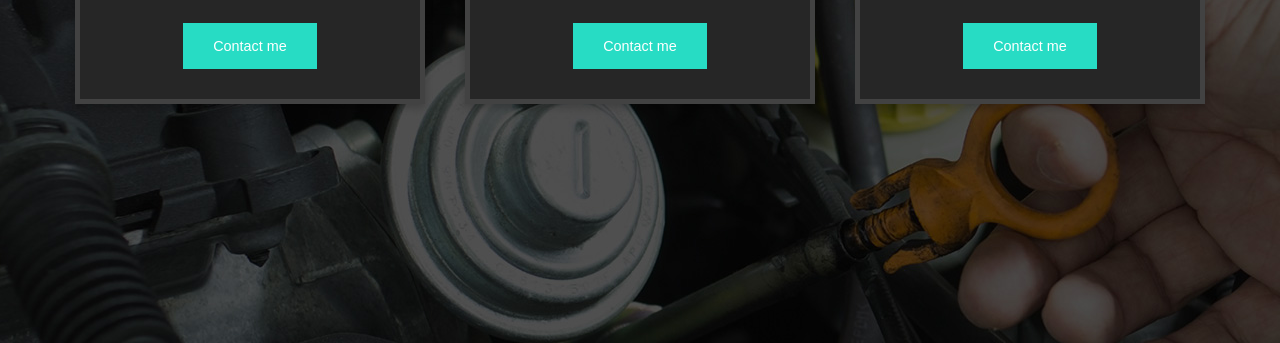
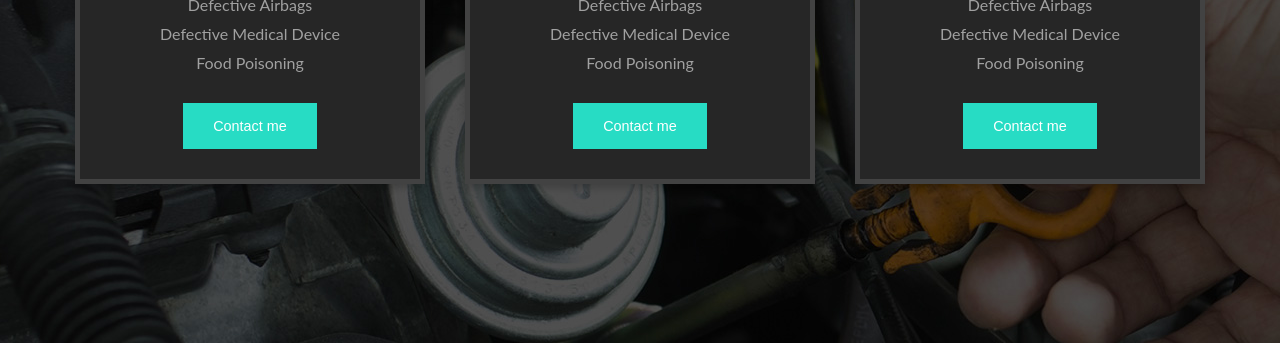
Before and after one commit to datquy2003/lab3, a plain HTML site: page index.html in a window 1280 px wide. Shown: the part 457-800 px from the top of the page. Drawn offline with Linux system fonts and the light colour scheme.

Commit message:
Update style.css

```diff
--- a/style.css
+++ b/style.css
@@ -12,6 +12,7 @@ section {
     align-items: center;
     flex-wrap: wrap;
     text-align: center;
+    min-height: 90vh;
 }
 
 article {
```
